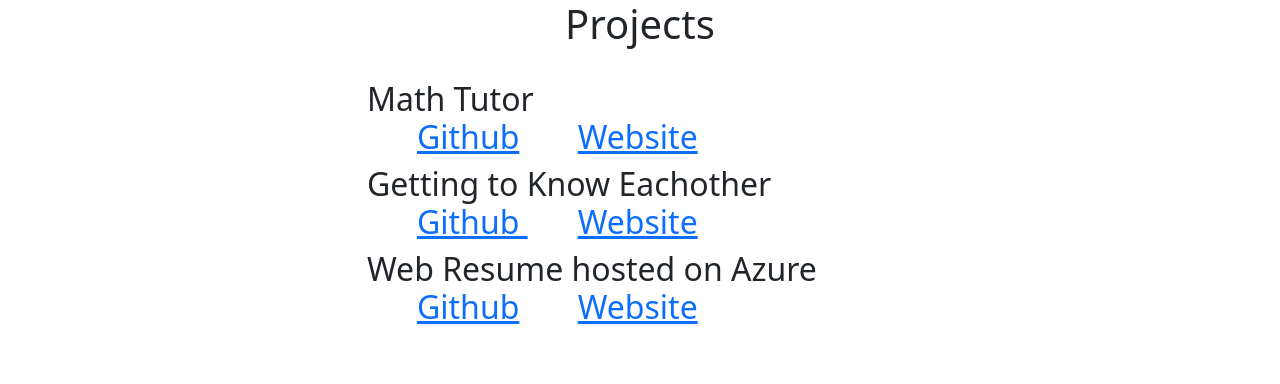
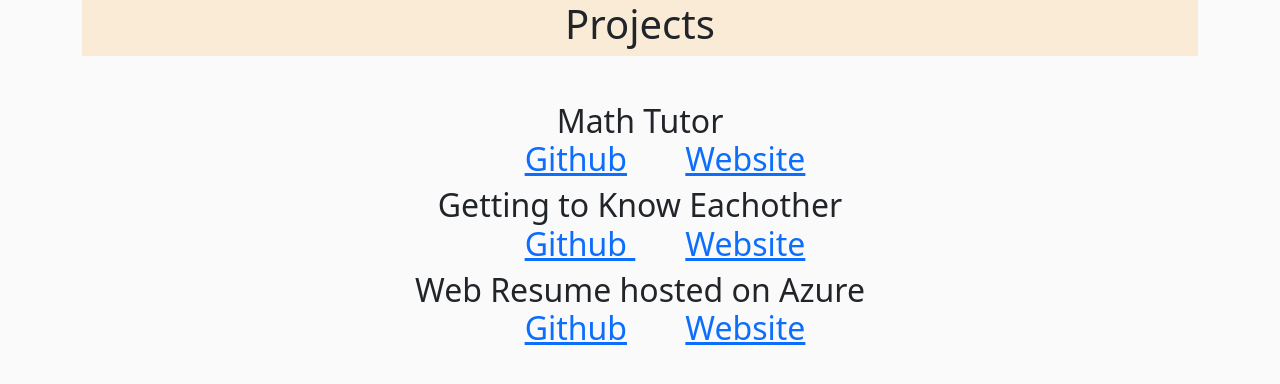
Before and after one commit to AnthonyMastores/nodejs-portfolio-am, a website: page client/index.html in a window 1280 px wide. Drawn offline with nearby package versions, Linux system fonts and the light colour scheme.

Commit message:
added background color

```diff
--- a/client/index.css
+++ b/client/index.css
@@ -1,4 +1,14 @@
-#container {
+body {
+    margin: 0;
+    background-color: #FAFAFA;
+ }
+
+#proj {
+    background-color: antiquewhite;
+    padding-bottom: 0.5rem;
+}
+
+.container {
     text-align: center;
     font-size: 25px;
 }
--- a/client/index.html
+++ b/client/index.html
@@ -8,8 +8,9 @@
 	<link rel="stylesheet" href="index.css" />
   </head>
   <body>
-    <Center> <h1>Projects</h1></Center> <br>
 	<div class = "container">
+		<Center> <h1 id = "proj">Projects</h1></Center> <br>
+
 		<div class = "row justify-content-center">
 			<div class = "col-sm-6">
 				<h2>Math Tutor <br> <a href = "https://github.com/AnthonyMastores/math-tutor-am" id = "links"> Github</a>
@@ -18,9 +19,10 @@
 				<a href = "https://white-mud-0bcdbb710.1.azurestaticapps.net/" id = "links">    Website  </a></h2>
 				<h2>Web Resume hosted on Azure <br> <a href = "https://github.com/AnthonyMastores/nodejs-resume-am" id="links" >  Github</a>
 				<a href = "https://nodejs-resume-am.azurewebsites.net/" id = "links">    Website  </a></h2>
-			<div>
+			</div>
 		</div>
 	</div>
+
 	<script src="https://cdn.jsdelivr.net/npm/bootstrap@5.2.1/dist/js/bootstrap.bundle.min.js" integrity="sha384-u1OknCvxWvY5kfmNBILK2hRnQC3Pr17a+RTT6rIHI7NnikvbZlHgTPOOmMi466C8" crossorigin="anonymous"></script>
   </body>
 </html>
```
